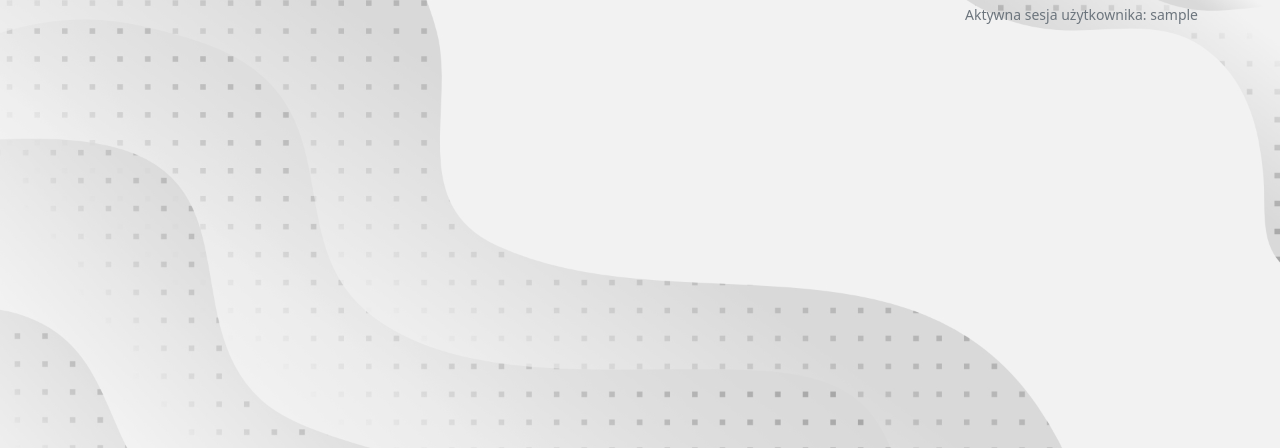
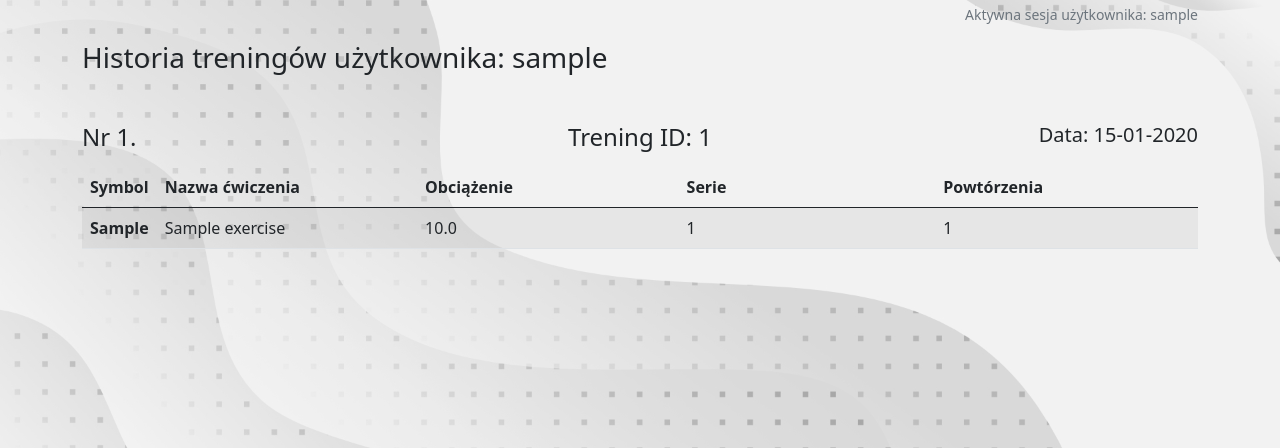
Before and after one commit to Nedved942/LoveFitLife-Aplikacja-do-zapisywania-treningow, a Flask app: page /historia-treningow in a window 1280 px wide. Shown: the part 56-504 px from the top of the page. Run offline with Flask 3, Linux system fonts and the light colour scheme; a user stored in the database is signed in; tables that the repository leaves empty hold one stand-in row (values such as "Sample post").

Commit message:
Zaimplementowanie widoku przegladania historii treningow

```diff
--- a/app.py
+++ b/app.py
@@ -113,6 +113,8 @@ def add_exercises(dict_of_exercises):
 
     for key, value in dict_of_exercises.items():
         if value["name"] in name_of_exercises_list or value["name_ang"] in name_ang_of_exercises_list:
+            pass
+        elif not value["main_body_part_id"]:
             pass
         else:
             new_exercise = Exercises(abbreviation=get_abbreviation_of_exercise(value["body_part"]),
@@ -243,6 +245,8 @@ def edit_workout():
         weight = request.form.get("weight")
         sets = request.form.get("sets")
         reps_per_set = request.form.get("reps_per_set")
+        if weight == "":
+            weight = 0
         if sets and reps_per_set:
             new_exercise_done = ExerciseDone(exercise_id=exercise.id, training_id=edit_training_id)
             db.session.add(new_exercise_done)
@@ -260,8 +264,8 @@ def edit_workout():
 @app.route("/historia-treningow", methods=["GET", "POST"])
 @login_required
 def trainings_history_view():
-    pass
-    return render_template("trainings_history.html")
+    current_user_trainings = Trainings.query.filter_by(user_id=current_user.id).all()
+    return render_template("trainings_history.html", current_user_trainings=current_user_trainings)
 
 
 @app.route("/rejestracja", methods=["GET", "POST"])
--- a/templates/trainings_history.html
+++ b/templates/trainings_history.html
@@ -4,6 +4,45 @@
 {% set active_page="trainings_history_view" %}
 
 {% block content %}
+    <h3 class="mt-3 mb-5 col-md-6 text-start">Historia treningów użytkownika: {{ current_user.nick }}</h3>
 
 
+    {% for training in current_user_trainings %}
+        <div class="mt-4 mb-2 row">
+            <h4 class="col-md-4 text-start">Nr {{ loop.index }}.</h4>
+            <h4 class="col-md-4 text-center">Trening ID: {{ training.id }}</h4>
+            <h5 class="col-md-4 text-end">Data: {{ training.date.strftime("%d-%m-%Y") }}</h5>
+        </div>
+
+        {% if training.exercises_done_in_training %}
+        <table class="table table-striped table-hover mb-5">
+            <thead>
+            <tr>
+                <th scope="col">Symbol</th>
+                <th scope="col">Nazwa ćwiczenia</th>
+                <th scope="col">Obciążenie</th>
+                <th scope="col">Serie</th>
+                <th scope="col">Powtórzenia</th>
+            </tr>
+            </thead>
+            <tbody>
+            {% for exercise_done in training.exercises_done_in_training %}
+                <tr>
+                    <th scope="row">{{ exercise_done.exercises_done.abbreviation }}</th>
+                    <td class="col-md-3">{{ exercise_done.exercises_done.name }}</td>
+                    {% for exercise_details in exercise_done.exercise_details %}
+                        <td class="col-md-3">{{ exercise_details.weight }}</td>
+                        <td class="col-md-3">{{ exercise_details.set }}</td>
+                        <td class="col-md-3">{{ exercise_details.reps_per_set }}</td>
+                    {% endfor %}
+                </tr>
+            {% endfor %}
+            </tbody>
+        </table>
+        {% else %}
+        <p class="text-center fs-5 fst-italic">Brak informacji na temat ćwiczeń w danym treningu.</p>
+        {% endif %}
+        <br>
+    {% endfor %}
+
 {% endblock %}
```
